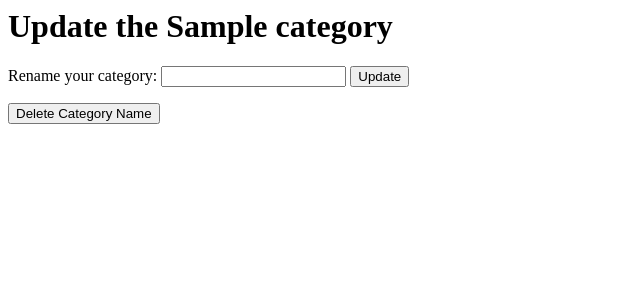
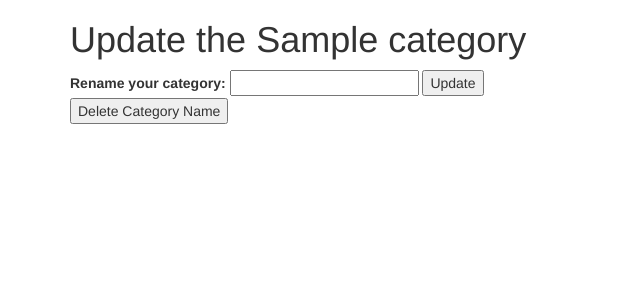
Before and after one commit to AbeerKhakwani/Restaurant_sql, a PHP site: template views/cuisine_edit.twig in a window 1280 px wide. Shown: the top 300 px of the page, without its empty margins (0-640 px from the left). Run offline with PHP 8.4, Linux system fonts and the light colour scheme; the template is opened without the code that fills it: most values are stand-ins (such as "Sample title", 1, 10 or a date in 2020); some libraries are stand-ins or nearby versions.

Commit message:
everything works

```diff
--- a/app/app.php
+++ b/app/app.php
@@ -27,6 +27,7 @@
         $new_cuisine->save();
         return $app['twig']->render('index.twig', array('cuisines' => Cuisine::getAll()));
     });
+
 
     //So this takes an id that we pass to it and puts it into the find method which searchs through all the cusine objects  and if the id we pass matches the id of an object it returns it.
     $app->get("/cuisine/{id}", function($id) use ($app) {
--- a/views/cuisine.twig
+++ b/views/cuisine.twig
@@ -6,7 +6,7 @@
         <link rel='stylesheet' href='https://maxcdn.bootstrapcdn.com/bootstrap/3.3.1/css/bootstrap.min.css'>
     </head>
     <body>
-
+<div class="container">
 
             <h1>{{ cuisines.getType }}</h1>
             {% if restaurants is not empty %}
@@ -47,6 +47,6 @@
             <form action="/cuisine/{{ cuisines.getId() }}/edit" method="post">
             <button type="submit">Edit Category Name</button>
         </form>
-
+</div>
     </body>
 </html>
--- a/views/cuisine_edit.twig
+++ b/views/cuisine_edit.twig
@@ -1,3 +1,20 @@
+
+<!DOCTYPE html>
+<html>
+    <head>
+        <title>Cuisine</title>
+
+        <link rel='stylesheet' href='https://maxcdn.bootstrapcdn.com/bootstrap/3.3.1/css/bootstrap.min.css'>
+    </head>
+    <body>
+<div class="container">
+
+
+
+
+
+
+
 <h1>Update the {{ cuisines.getType}} category </h1>
 
 <form action="/cuisine/{{ cuisines.getId }}" method="post">
@@ -13,3 +30,6 @@
       <input name="_method" type="hidden" value="delete">
       <button type="submit">Delete Category Name</button>
 </form>
+</div>
+    </body>
+</html>
--- a/views/index.twig
+++ b/views/index.twig
@@ -3,7 +3,7 @@
         <title>Cuisine</title>
     </head>
     <body>
-
+        <div class="container">
         <h1> Welcome to all types of Cuisine</h1>
         <p> What kind of food are you craving?</p>
 
@@ -32,5 +32,7 @@
         <form action="/delete_cuisines" method="post">
             <button type="submit">Delete Cuisines</button>
         </form>
+
+    </div>
     </body>
 </html>
```
